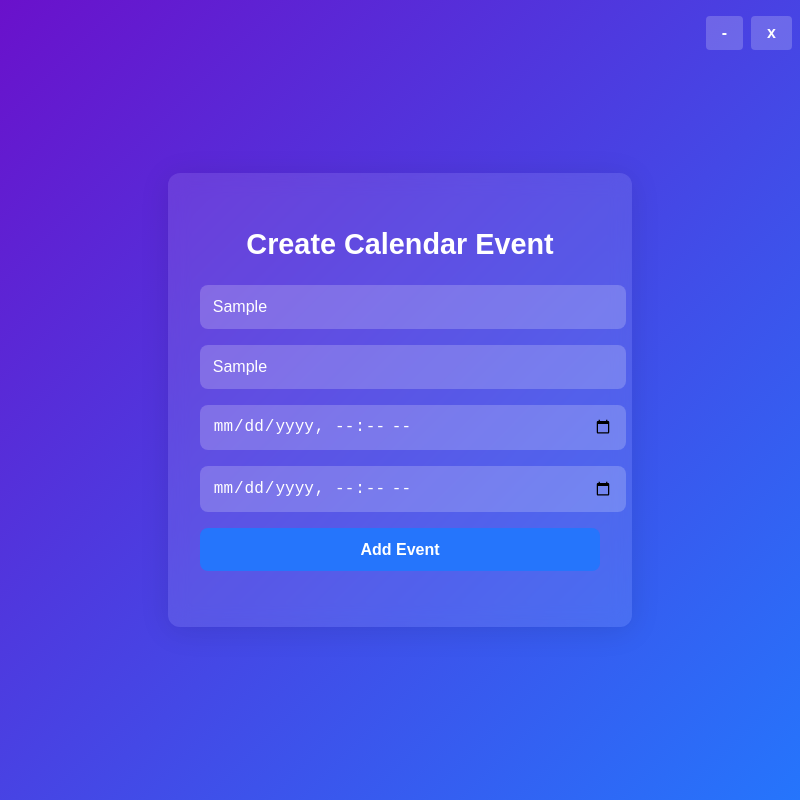
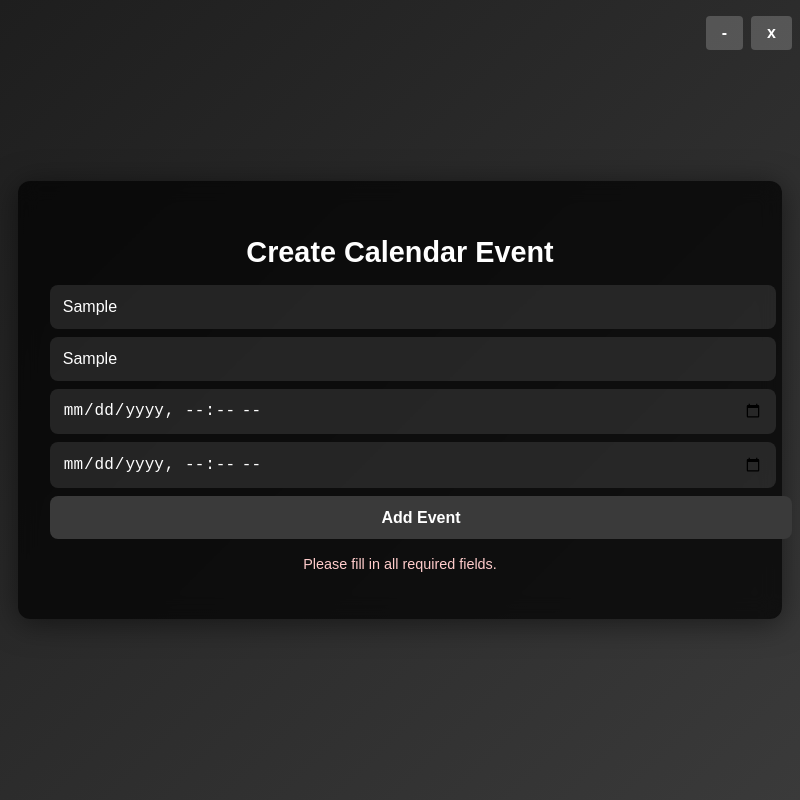
Before and after one commit to bskmrkvc/google-calendar-quick-add, an Electron app: page src/views/event-scheduler/scheduler.html in a window 800 px wide. Both pictures are taken after typing "Sample", "Sample" into the empty fields and a click on the button "Add Event". Drawn offline with Linux system fonts and the light colour scheme; no server answers.

Commit message:
fix: Added input sanitization and date validations

```diff
--- a/main.js
+++ b/main.js
@@ -28,6 +28,7 @@ ipcMain.on('minimize-window', () => {
 
 ipcMain.on('close-window', () => {
   const mainWindow = getWindow();
+  if (mainWindow) {
     mainWindow.close();
   }
 });
--- a/src/app/window.js
+++ b/src/app/window.js
@@ -13,6 +13,7 @@ function createOAuthWindow() {
     width: 800,
     height: 600,
     frame: false,
+    transparent: true,
     webPreferences: {
       contextIsolation: true,
       nodeIntegration: false,
--- a/src/views/event-scheduler/scheduler-handler.js
+++ b/src/views/event-scheduler/scheduler-handler.js
@@ -17,10 +17,21 @@ window.electronAPI.onEventAdded((message) => {
 document.getElementById('event-form').addEventListener('submit', (e) => {
   e.preventDefault();
 
-  const summary = document.getElementById('summary').value;
-  const description = document.getElementById('description').value;
-  const start = document.getElementById('start').value;
-  const end = document.getElementById('end').value;
+  const summary = sanitizeInput(document.getElementById('summary').value);
+  const description = sanitizeInput(document.getElementById('description').value);
+  const start = formatDateTime(document.getElementById('start').value);
+  const end = formatDateTime(document.getElementById('end').value);
+
+  // Validate inputs
+  if (!summary || !start || !end) {
+    document.getElementById('status').textContent = 'Please fill in all required fields.';
+    return;
+  }
+
+  if (new Date(start) >= new Date(end)) {
+    document.getElementById('status').textContent = 'End time must be after start time.';
+    return;
+  }
 
   // Send event data to main process when the user clicks "Add Event"
   ipcRenderer.send('add-event', {
@@ -31,6 +42,24 @@ document.getElementById('event-form').addEventListener('submit', (e) => {
   });
 });
 
+
 ipcRenderer.on('event-added', (event, message) => {
   document.getElementById('status').textContent = message;
 });
+
+// Sanitize user input to prevent XSS or invalid characters
+function sanitizeInput(input) {
+  const div = document.createElement('div');
+  div.textContent = input.trim();
+  return div.textContent;
+}
+
+// Format date and time to ISO format without seconds, in 24-hour format
+function formatDateTime(dateTime) {
+  if (!dateTime)
+    return null;
+  const date = new Date(dateTime);
+  if (isNaN(date.getTime()))
+    return null;
+  return date.toISOString().slice(0, 16);
+}
--- a/src/views/event-scheduler/scheduler.html
+++ b/src/views/event-scheduler/scheduler.html
@@ -11,8 +11,8 @@
       justify-content: center;
       align-items: center;
       height: 100vh;
-      background: linear-gradient(135deg, #6a11cb, #2575fc);
-      color: #fff;
+      background: linear-gradient(135deg, #1e1e1e, #3a3a3a);
+      color: none;
     }
 
     .window-controls {
@@ -40,49 +40,52 @@
     }
 
     .form-container {
-      background: rgba(255, 255, 255, 0.1);
+      background: rgba(0, 0, 0, 0.7);
       backdrop-filter: blur(10px);
       padding: 2rem;
       border-radius: 12px;
-      box-shadow: 0 4px 30px rgba(0, 0, 0, 0.1);
+      box-shadow: 0 4px 30px rgba(0, 0, 0, 0.5);
       width: 100%;
-      max-width: 400px;
+      max-width: 700px;
       text-align: center;
     }
 
     h2 {
       margin-bottom: 1rem;
       font-size: 1.8rem;
+      color: #fff;
     }
 
     input, button {
       width: 100%;
       padding: 0.8rem;
-      margin: 0.5rem 0;
+      margin: 0.5rem auto;
       border: none;
       border-radius: 8px;
       font-size: 1rem;
+      display: block;
     }
 
     input {
-      background: rgba(255, 255, 255, 0.2);
+      background: rgba(255, 255, 255, 0.1);
       color: #fff;
     }
 
     input::placeholder {
-      color: #ddd;
+      color: #aaa;
     }
 
     button {
-      background: #2575fc;
+      background: #3a3a3a;
       color: #fff;
       font-weight: bold;
       cursor: pointer;
       transition: background 0.3s ease;
+      width: 106%;
     }
 
     button:hover {
-      background: #6a11cb;
+      background: #5a5a5a;
     }
 
     #status {
@@ -100,8 +103,8 @@
   <div class="form-container">
     <h2>Create Calendar Event</h2>
     <form id="event-form">
-      <input type="text" id="summary" placeholder="Event Summary" />
-      <input type="text" id="description" placeholder="Event Description" />
+      <input type="text" id="summary" placeholder="Title" />
+      <input type="text" id="description" placeholder="Description" />
       <input type="datetime-local" id="start" />
       <input type="datetime-local" id="end" />
       <button type="submit">Add Event</button>
```
